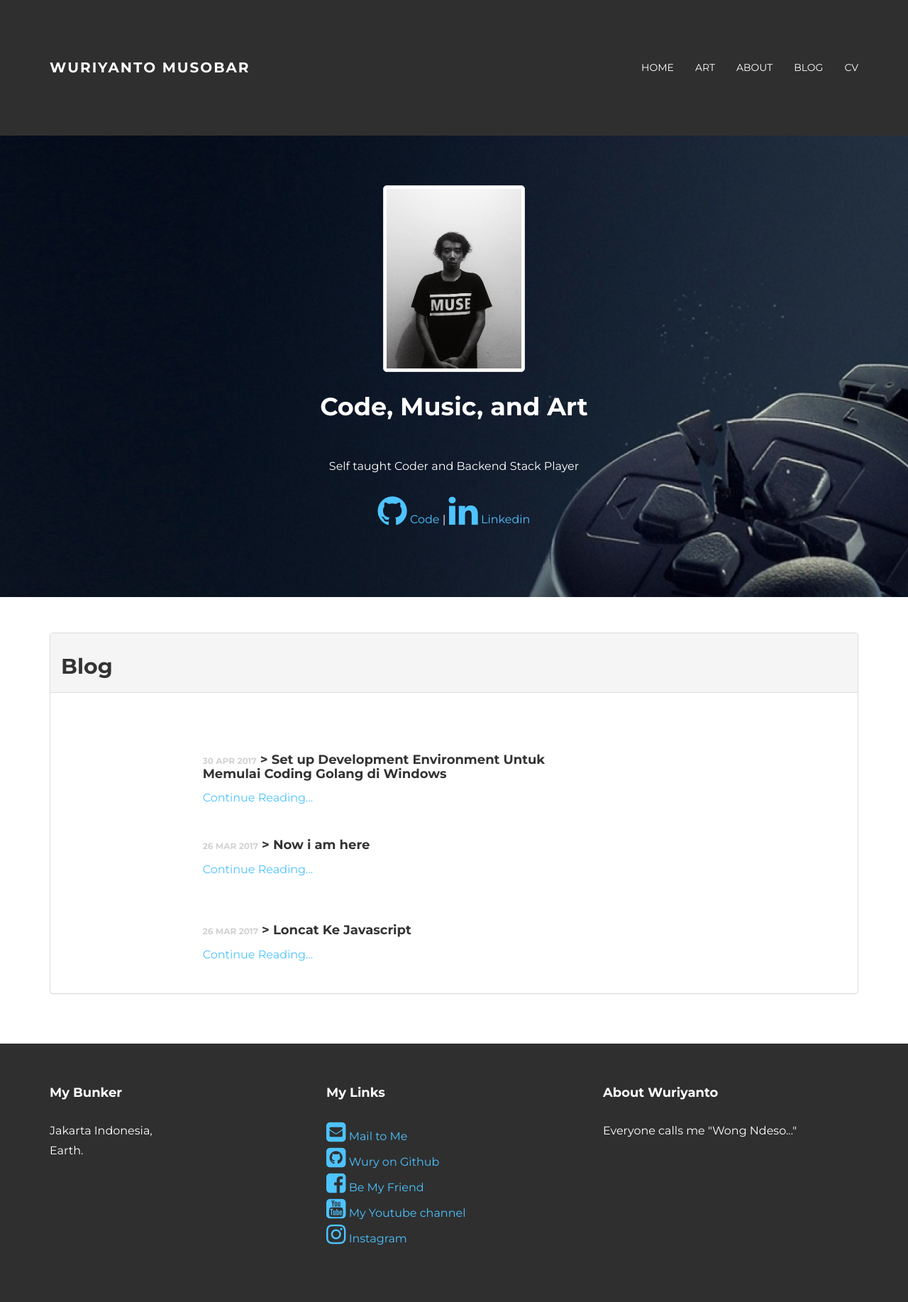
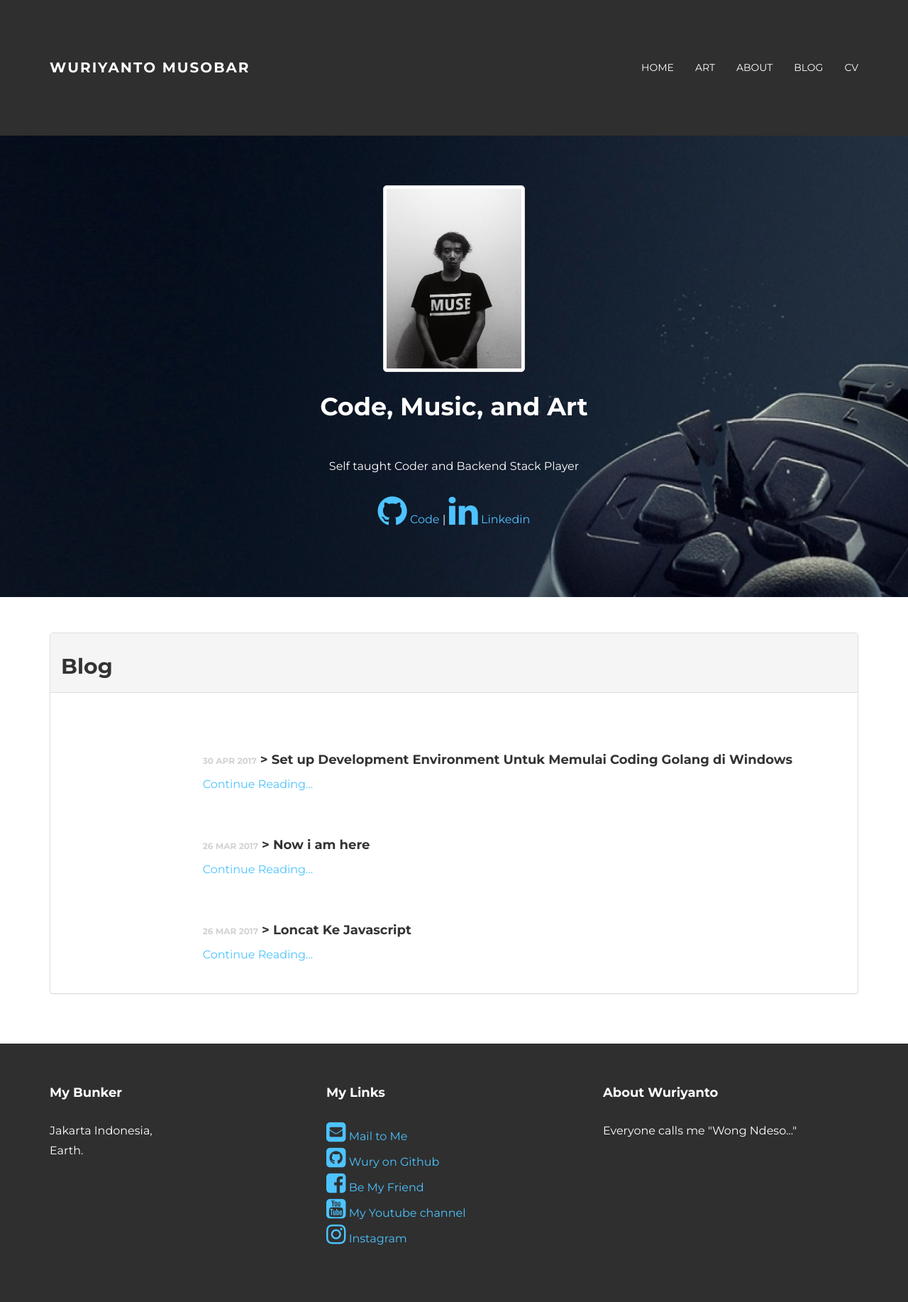
Before and after one commit to wuriyanto48/wuriyanto48.github.io, a Jekyll site: the page built from blog/index.html, in a window 1280 px wide. Shown: the whole page at 71% size. Built offline with Jekyll 4.4.1, drawn with Linux system fonts in a browser that asks for light colours; nearby versions of some CDN libraries; comment, search, counter and statistics services are not loaded.

```diff
--- a/blog/index.html
+++ b/blog/index.html
@@ -6,7 +6,7 @@
 
 {% for post in site.posts %}
 <div id="white">
-  <div class="col-lg-6 col-lg-offset-2">
+  <div class="col-lg-10 col-lg-offset-2">
     <h4><bd>{{ post.date | date_to_string }}</bd> > {{ post.title }}</h4>
     <p><a href="{{ post.url }}">Continue Reading...</a></p>
   </div>
```
